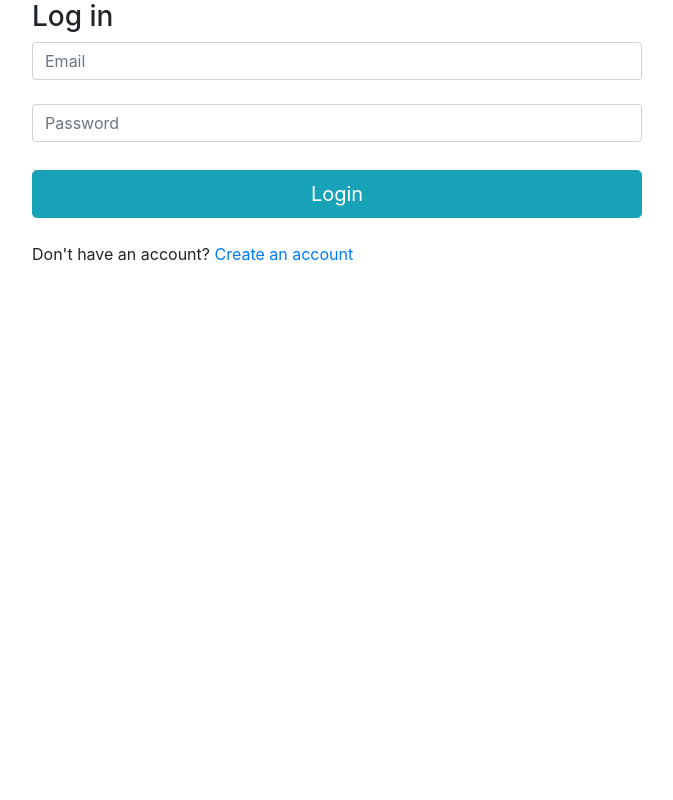
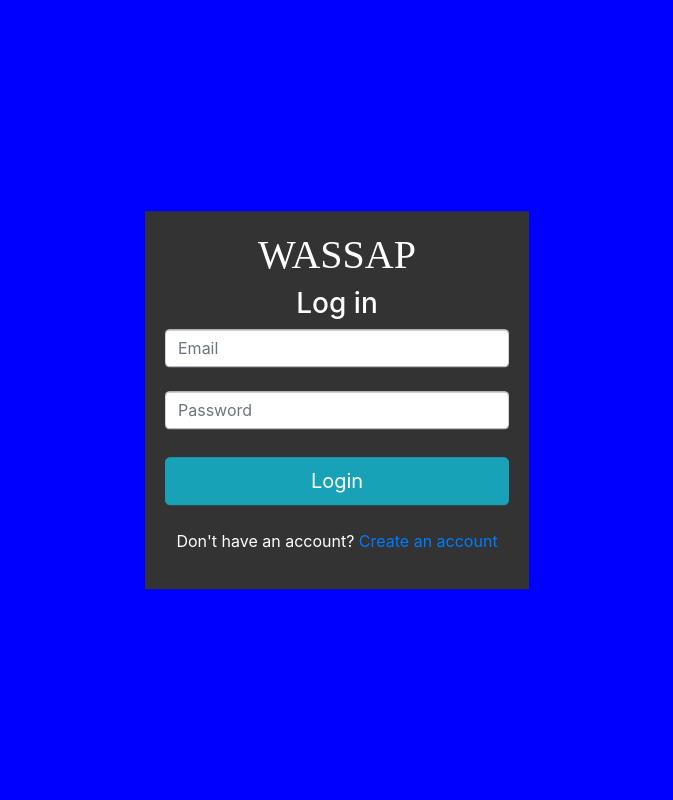
Before and after one commit to oceanetorche/livechat, a PHP site: page / in a window 1280 px wide. Shown: the whole page, without its empty margins (303-976 px from the left). Run offline with PHP 8.4, Linux system fonts and the light colour scheme.

Commit message:
modif visuel Login & Sign up

```diff
--- a/model/sql/livechat.sql
+++ b/model/sql/livechat.sql
@@ -48,6 +48,7 @@ CREATE TABLE IF NOT EXISTS `LiveChat_DB`.`Users` (
   `lastname` VARCHAR(60) NOT NULL,
   `username` VARCHAR(25) NOT NULL,
   `email` VARCHAR(254) NOT NULL,
+`password` VARCHAR(100) NOT NULL,
   `registration_date` DATE NOT NULL,
   `Chatroom_id` INT NULL,
   `Users_states_id` INT NOT NULL,
--- a/view/css/main.css
+++ b/view/css/main.css
@@ -1,35 +1,63 @@
+/* ------------- */
+/*     LOGIN     */
+/* ------------- */
+
+html,body{
+    height:100%;
+    background-color: blue;
+}
+
+#formWrapper {
+    background: #333;
+    color: #fff;
+    text-align: center;
+    position: absolute;
+    padding: 20px;
+    left: 50%;
+    top: 50%;
+    -webkit-transform: translateX(-50%) translateY(-50%);
+    transform: translateX(-50%) translateY(-50%);
+}
+
+h1 {
+    font-family: "Arial Rounded MT Bold";
+}
 
 /* Extra small devices (portrait phones, less than 576px) */
 @media (max-width: 575.98px) {
-    #formLogin {
+    #formWrapper {
         width: 90%;
     }
 }
 
 /* Small devices (landscape phones, 576px and up) */
 @media (min-width: 576px) and (max-width: 767.98px) {
-    #formLogin {
-        width: 80%;
+    #formWrapper {
+        width: 90%;
     }
 }
 
 /* Medium devices (tablets, 768px and up) */
 @media (min-width: 768px) and (max-width: 991.98px) {
-    #formLogin {
-        width: 70%;
+    #formWrapper {
+        width: 60%;
     }
 }
 
 /* Large devices (desktops, 992px and up) */
 @media (min-width: 992px) and (max-width: 1199.98px) {
-    #formLogin {
+    #formWrapper {
         width: 60%;
     }
 }
 
 /* Extra large devices (large desktops, 1200px and up) */
 @media (min-width: 1200px) {
-    #formLogin {
-        width: 50%;
+    #formWrapper {
+        width: 30%;
     }
 }
+
+/* --------------- */
+/*     SIGN UP     */
+/* --------------- */
--- a/view/login.php
+++ b/view/login.php
@@ -11,9 +11,12 @@ ob_start();
 $title = "Login";
 
 ?>
-<div>
-    <div class="container-fluid" id="formLogin">
-        <form>
+    <html>
+    <body>
+    <div id="formWrapper">
+
+        <form id="formLogin" method="post" action="index.php?action=login">
+            <h1>WASSAP</h1>
             <h3>Log in</h3>
 
             <div class="form-outline mb-4">
@@ -30,8 +33,11 @@ $title = "Login";
 
             <p>Don't have an account? <a href="index.php?action=goToSignUp.php">Create an account</a></p>
         </form>
+
     </div>
-</div>
+    </body>
+    </html>
+
 
 <?php
 $content = ob_get_clean();
```
Also changed, not shown: view/signup.php (+5 -13 lines), view/testlogin.html (added, +32 -0 lines), MCD-MLD-BD/MLD.PNG (deleted), 2 other files.
